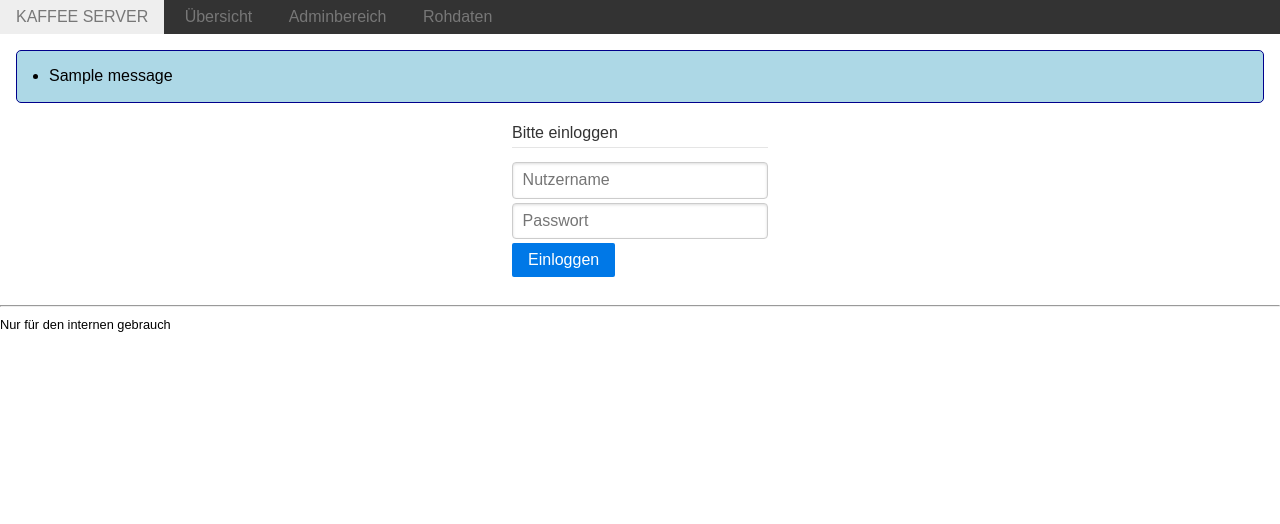
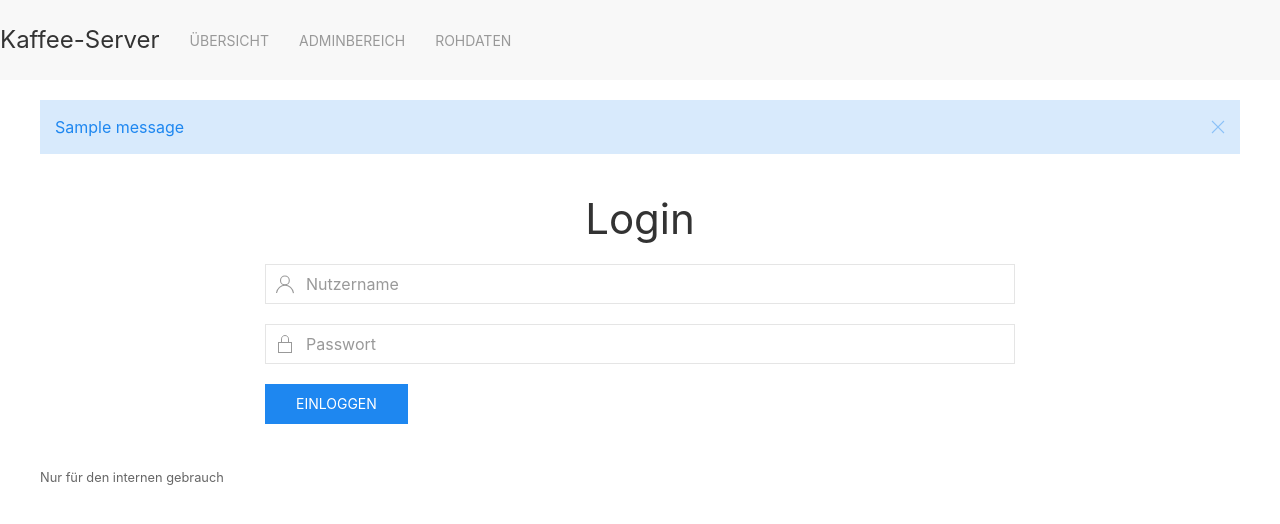
Before and after one commit to j0hax/kaffee-server, a Flask app: page /admin/login in a window 1280 px wide. Shown: the top 524 px of the page. Run offline with Flask 2, Linux system fonts and the light colour scheme; one stand-in notice (Sample message) is shown; parts of the project's set-up code (start-up, migrations or seed data) failed here and were passed over; some libraries are stand-ins or nearby versions.

Commit message:
Change CSS Framework to UIKit

```diff
--- a/kaffee_server/templates/admin/login.html
+++ b/kaffee_server/templates/admin/login.html
@@ -1,16 +1,24 @@
 {% extends "base.html" %}
 {% block title %}Login{% endblock %}
 {% block content %}
-<div style="max-width: 256px; margin:1em auto">
-    <form class="pure-form pure-form-stacked" method="post">
-        <fieldset>
-            <legend>Bitte einloggen</legend>
-            <input type="text" name="username" placeholder="Nutzername" class="pure-input-1" required />
-            <input type="password" name="password" placeholder="Passwort" class="pure-input-1" required />
-            <!--<label for="stacked-remember" class="pure-checkbox">
-                <input type="checkbox" id="stacked-remember" /> Eingeloggt bleiben</label>-->
-            <button type="submit" class="pure-button pure-button-primary">Einloggen</button>
-        </fieldset>
+<div class="uk-container uk-container-xsmall">
+    <form method="post">
+        <div class="uk-margin">
+            <div class="uk-inline uk-width-expand">
+                <span class="uk-form-icon" uk-icon="icon: user"></span>
+                <input type="text" name="username" placeholder="Nutzername" class="uk-input uk-width-expand" required />
+            </div>
+        </div>
+        <div class="uk-margin">
+            <div class="uk-inline uk-width-expand">
+                <span class="uk-form-icon" uk-icon="icon: lock"></span>
+                <input type="password" name="password" placeholder="Passwort" class="uk-input uk-width-expand"
+                    required />
+            </div>
+        </div>
+        <div class="uk-margin">
+            <button type="submit" class="uk-button uk-button-primary">Einloggen</button>
+        </div>
     </form>
 </div>
 {% endblock %}
--- a/kaffee_server/templates/base.html
+++ b/kaffee_server/templates/base.html
@@ -5,79 +5,50 @@
     {% block head %}
     <meta name="viewport" content="width=device-width, initial-scale=1">
     <link rel="stylesheet" href="https://unpkg.com/purecss@2.0.5/build/pure-min.css">
+
+    <!-- UIkit CSS -->
+    <link rel="stylesheet" href="https://cdn.jsdelivr.net/npm/uikit@3.7.0/dist/css/uikit.min.css" />
+
+    <!-- UIkit JS -->
+    <script src="https://cdn.jsdelivr.net/npm/uikit@3.7.0/dist/js/uikit.min.js"></script>
+    <script src="https://cdn.jsdelivr.net/npm/uikit@3.7.0/dist/js/uikit-icons.min.js"></script>
+
     <title>Kaffeesystem: {% block title %}{% endblock %}</title>
-    <style>
-        /* Make our forms look like they are regular text */
-        input[readonly] {
-            background-color: transparent;
-            border: 0;
-            font-size: 1em;
-        }
-
-        .money::after {
-            content: "€";
-        }
-
-        .flashes {
-            background-color: lightblue;
-            border: 1px solid darkblue;
-            margin: 1em;
-            padding: 1em 2em;
-            border-radius: 5px;
-        }
-
-        .pure-button-danger {
-            transition: all 0.1s;
-        }
-
-        .pure-button-danger:hover {
-            color: white;
-            background-color: red;
-        }
-
-        h1,
-        h2,
-        h3 {
-            text-align: center;
-        }
-    </style>
     {% endblock %}
 </head>
 
-<body style="background: white">
-    <div class="pure-menu pure-menu-horizontal" style="background: #333; margin-bottom: 1em">
-        <a href="/" class="pure-menu-heading pure-menu-link">Kaffee Server</a>
-        <ul class="pure-menu-list">
-            <li class="pure-menu-item">
-                <a href="/" class="pure-menu-link">Übersicht</a>
-            </li>
-            <li class="pure-menu-item">
-                <a href="/admin" class="pure-menu-link">Adminbereich</a>
-            </li>
-            <li class="pure-menu-item">
-                <a href="/api" class="pure-menu-link">Rohdaten</a>
-            </li>
+<body>
+    <nav class="uk-navbar-container uk-margin-bottom" uk-navbar>
+        <div class="uk-navbar-left">
+            <a href="/" class="uk-navbar-item uk-logo">Kaffee-Server</a>
+            <ul class="uk-navbar-nav">
+                <li><a href="/">Übersicht</a></li>
+                <li><a href="/admin">Adminbereich</a></li>
+                <li><a href="/api">Rohdaten</a></li>
             </ul>
+
         </div>
+    </nav>
+    <div class="uk-container uk-container-xlarge">
         {% with messages = get_flashed_messages() %}
         {% if messages %}
-    <ul class=flashes>
         {% for message in messages %}
-        <li>
-            {{ message }}
-        </li>
+        <div class="uk-alert-primary" uk-alert>
+            <a class="uk-alert-close" uk-close></a>
+            <p>{{ message }}</p>
+        </div>
         {% endfor %}
-    </ul>
         {% endif %}
         {% endwith %}
-    <div id="content" style="margin: 1em">{% block content %}{% endblock %}</div>
-    <footer>
+        <h1 class="uk-text-center">{{ self.title() }}</h1>
+        {% block content %}
+        {% endblock %}
+    </div>
+    <footer class="uk-container uk-margin-top">
         {% block footer %}
-        <hr>
         <small>Nur für den internen gebrauch</small>
         {% endblock %}
     </footer>
-    <script src="https://unpkg.com/ionicons@5.4.0/dist/ionicons.js"></script>
 </body>
 
 </html>
```
Also changed, not shown: kaffee_server/templates/admin/admin.html (+63 -57 lines), kaffee_server/templates/overview.html (+7 -7 lines). Lines whose indentation alone changed are shown as unchanged.
